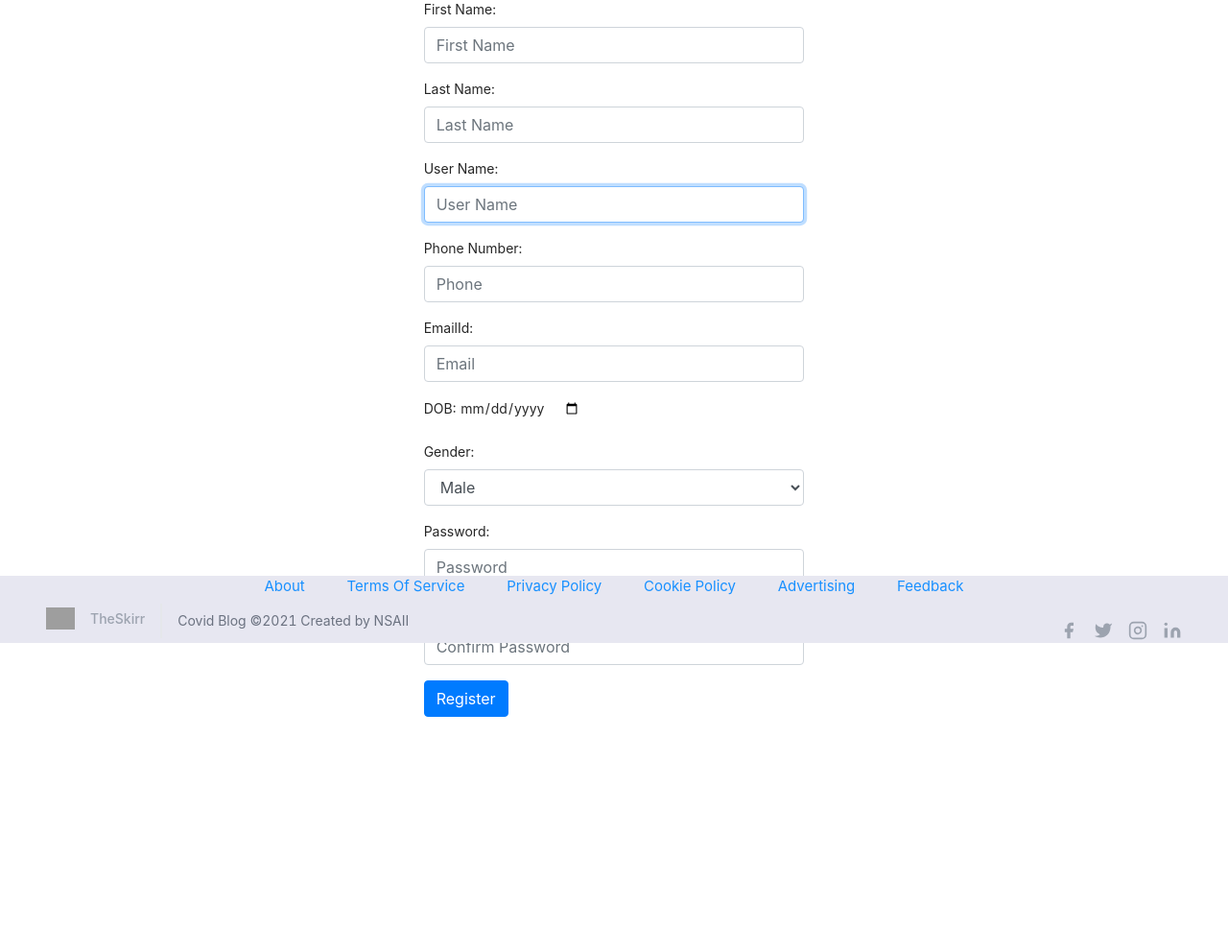
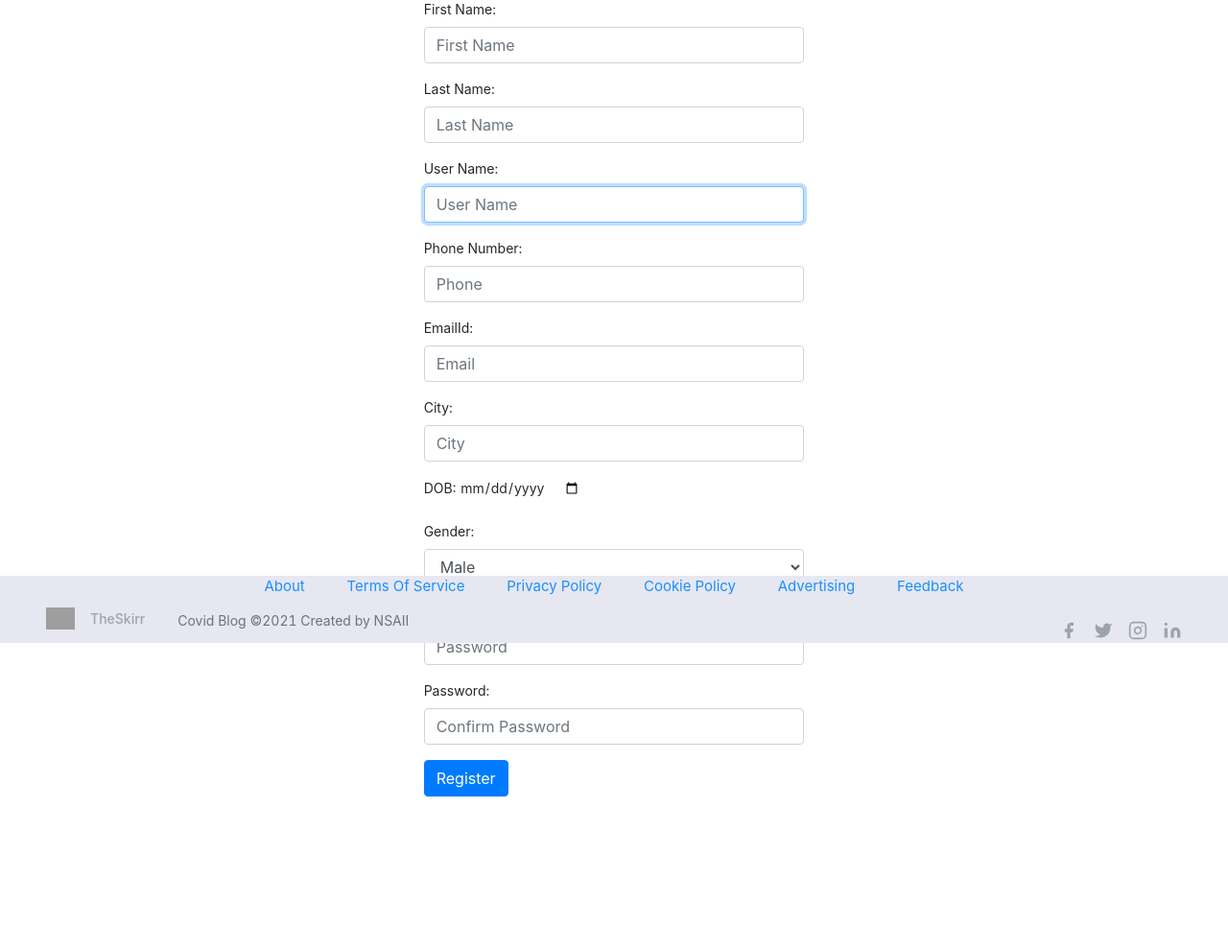
Before and after one commit to ppratikcr7/TheSkirr, a Django app: page /register/ in a window 1280 px wide. Shown: the part 130-1121 px from the top of the page at 96% size. Before the commit the page ends 877 px from the top, so only its background shows below. Run offline with Django 3.2, Linux system fonts and the light colour scheme; some libraries are stand-ins or nearby versions; grey boxes are pictures that could not be loaded.

Commit message:
adding city field in registration form

```diff
--- a/accounts/registerForm.py
+++ b/accounts/registerForm.py
@@ -19,12 +19,16 @@ class SignUpForm(UserCreationForm):
         attrs={'class': 'form-control', 'placeholder': 'Last Name', 'id': 'username'}))
     phone_number = forms.IntegerField(widget=forms.NumberInput(
         attrs={'class': 'form-control', 'placeholder': 'Phone', 'id': 'username'}))
+    # phone_number_public = forms.RadioSelect()
     email = forms.EmailField(max_length=100,widget=forms.TextInput(
         attrs={'class': 'form-control', 'placeholder': 'Email', 'id': 'username'}))
+
+    city = forms.CharField(max_length=100,widget=forms.TextInput(
+        attrs={'class': 'form-control', 'placeholder': 'City', 'id': 'city'}))
     username = forms.CharField(max_length=100,widget=forms.TextInput(
         attrs={'class': 'form-control', 'placeholder': 'User Name', 'id': 'username'}))
     # dob = forms.DateField(widget=forms.TextInput(
-    #     attrs={'class': 'datepicker', 'placeholder': 'DOB', 'id': 'username'}))
+    #     attrs={'class': 'datepicker', 'placeholder': 'DOB', 'id'Register: 'username'}))
     dob = forms.DateField(widget=DateInput(attrs={'class': 'datepicker', 'placeholder': 'DOB', 'id': 'username'}))
     gender = forms.TypedChoiceField(choices=GENDER_CHOICES,widget=forms.Select(
         attrs={'class': 'form-control', 'placeholder': 'Select Gender', 'id': 'username'}))
@@ -44,4 +48,4 @@ class SignUpForm(UserCreationForm):
 
     class Meta:
         model = User
-        fields = ('username','first_name','last_name','phone_number', 'email','dob', 'password1', 'password2','gender' )
+        fields = ('username','first_name','last_name','phone_number', 'email', 'city', 'dob', 'password1', 'password2','gender' )
--- a/accounts/views.py
+++ b/accounts/views.py
@@ -51,11 +51,12 @@ def register_view(request, *args, **kwargs):
         last_name = request.POST['last_name']
         phone_number = request.POST['phone_number']
         email = request.POST['email']
+        city = request.POST['city']
         dob = request.POST['dob']
         password1 = request.POST['password1']
         password2 = request.POST['password2']
         gender = request.POST['gender']
-        ins = UserRegisterDetails(username=username,first_name=first_name,last_name=last_name,phone_number=phone_number, email=email,dob=dob,password1=password1, password2=password2,gender=gender)
+        ins = UserRegisterDetails(username=username,first_name=first_name,last_name=last_name,phone_number=phone_number, email=email, city=city, dob=dob,password1=password1, password2=password2,gender=gender)
         ins.save()
         user = form.save(commit=False)
         user.is_active = False
--- a/templates/components/RegisterForm.html
+++ b/templates/components/RegisterForm.html
@@ -33,6 +33,11 @@
         {{ form.email.errors }}
     </div>
     <div class="form-group">
+        <label for="{{ form.email.id_for_label }}">City:</label>
+        {{ form.city }}
+        {{ form.city.errors }}
+    </div>
+    <div class="form-group">
         <label for="{{ form.dob.id_for_label }}">DOB:</label>
         {{ form.dob }}
         {{ form.dob.errors }}
```
Also changed, not shown: accounts/models.py (+7 -0 lines).
